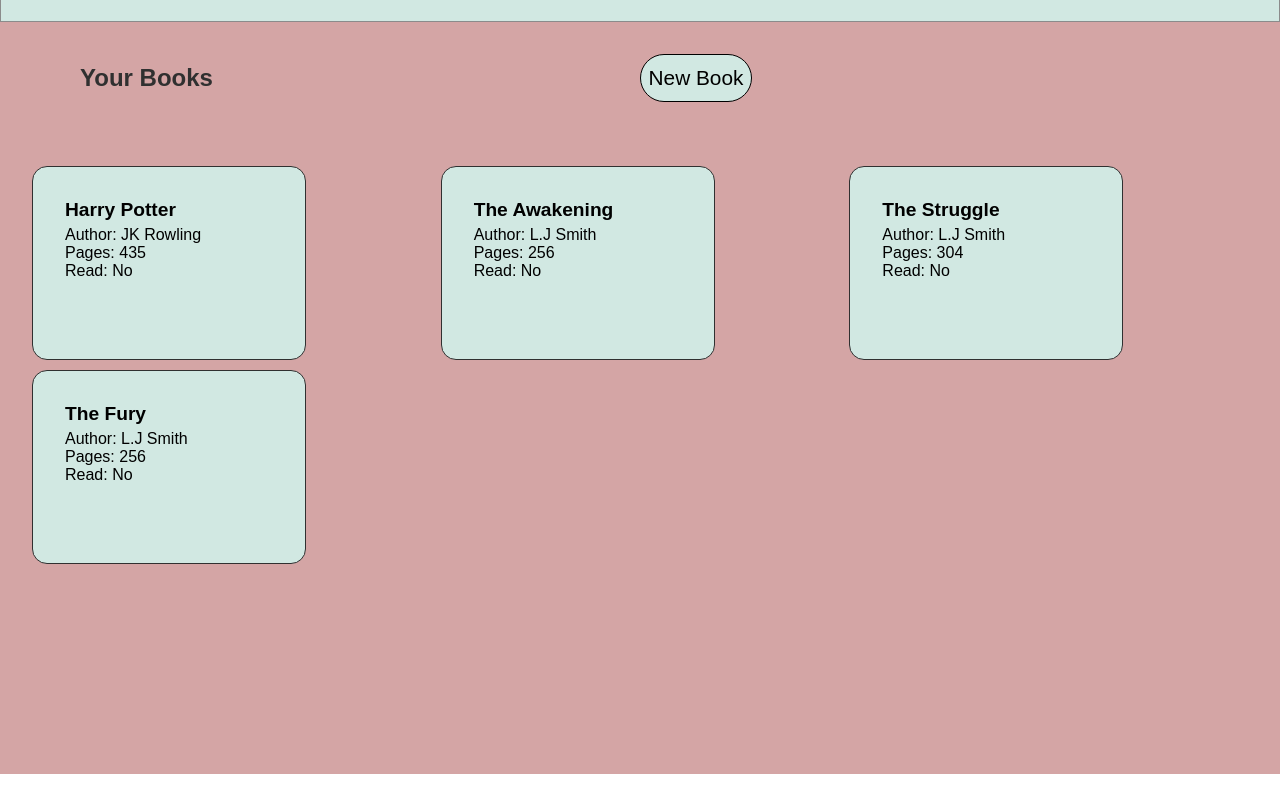
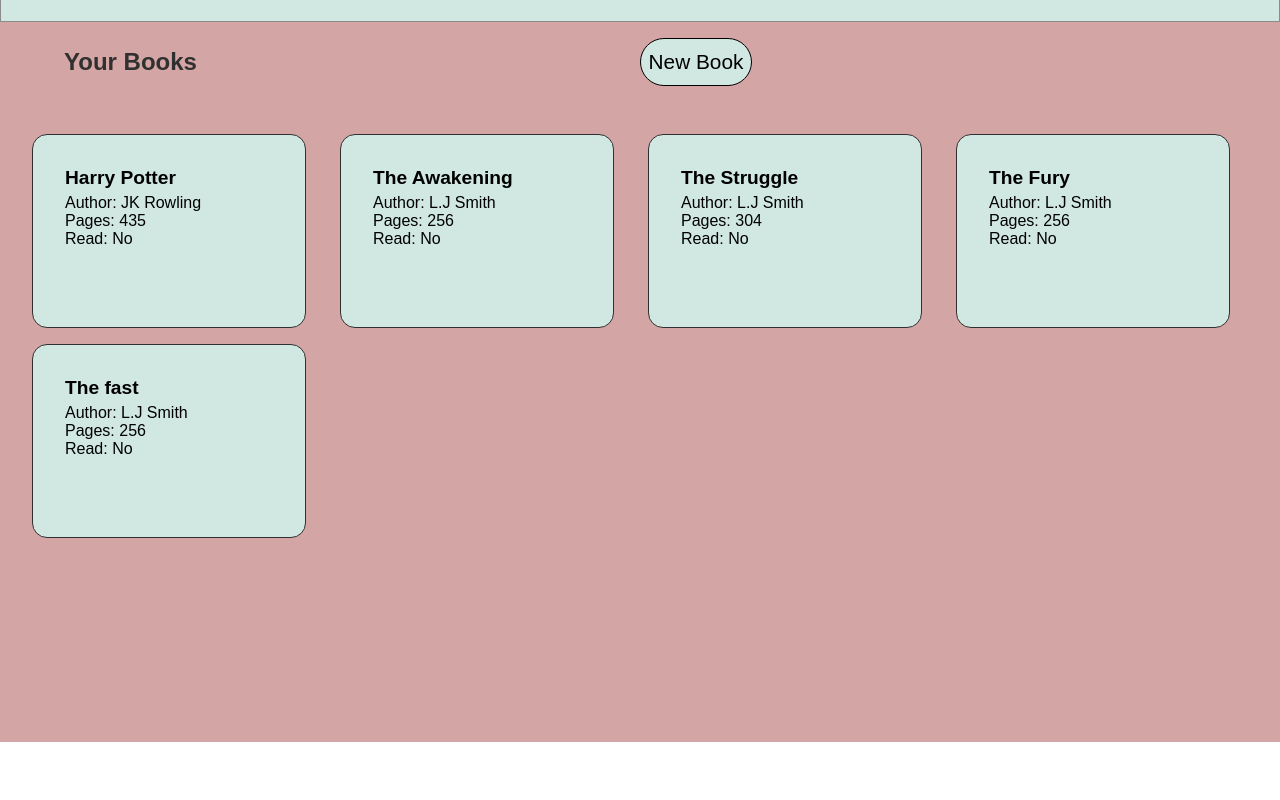
Before and after one commit to thomasfahy/Library, a website: page index.html in a window 1280 px wide. Shown: the part 139-939 px from the top of the page. After the commit the page ends 881 px from the top, so only its background shows below. Drawn offline with Linux system fonts and the light colour scheme.

Commit message:
fix: changed how page sizing affects content

```diff
--- a/script.js
+++ b/script.js
@@ -22,10 +22,11 @@ let book1 = new Book("Harry Potter", "JK Rowling", 435, true);
 let book2 = new Book("The Awakening", "L.J Smith", 256, false);
 let book3 = new Book("The Struggle", "L.J Smith", 304, false);
 let book4 = new Book("The Fury", "L.J Smith", 256, false);
+let book5 = new Book("The fast", "L.J Smith", 256, false);
 
 //Initialize library array
 
-const myLibrary = [book1,book2,book3,book4];
+const myLibrary = [book1,book2,book3,book4,book5];
 
 //Display the books to content screen
 
--- a/styles.css
+++ b/styles.css
@@ -47,7 +47,7 @@
     display: grid;
     grid-template-columns: 1fr 1fr;
     background-color: var(--primary-color);
-    padding: 2rem;
+    padding: 1rem;
     align-items: center;
 }
 
@@ -85,12 +85,25 @@
 #bookCards{
     padding: 2rem;
     display: grid;
-    grid-template-columns: 1fr 1fr 1fr;
+    grid-template-columns: 1fr 1fr 1fr 1fr 1fr;
     grid-template-rows: 1fr 1fr 1fr;
-    gap: 10px;
+    gap: 1rem;
 }
 .bookTitle{
     font-weight: 800;
+}
+@media (max-width: 1300px) {
+    #bookCards {
+        grid-template-columns: 1fr 1fr 1fr 1fr; /* Change to one column */
+        grid-template-rows: auto;   /* Adjust rows automatically based on content */
+    }
+}
+
+@media (max-width: 1000px) {
+    #bookCards {
+        grid-template-columns: 1fr 1fr 1fr; /* Change to one column */
+        grid-template-rows: auto;   /* Adjust rows automatically based on content */
+    }
 }
 
 @media (max-width: 700px) {
@@ -99,7 +112,8 @@
         grid-template-rows: auto;   /* Adjust rows automatically based on content */
     }
 }
-@media (max-width: 500px) {
+
+@media (max-width: 550px) {
     #bookCards {
         grid-template-columns: 1fr; /* Change to one column */
         grid-template-rows: auto;
```
